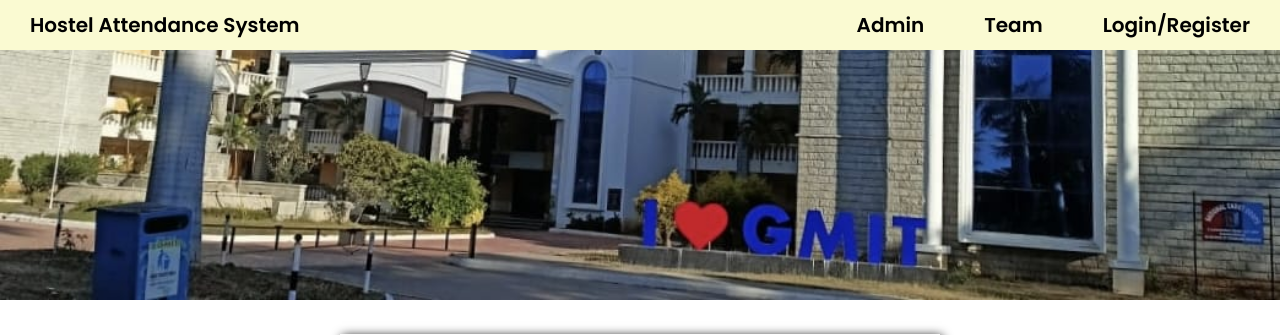
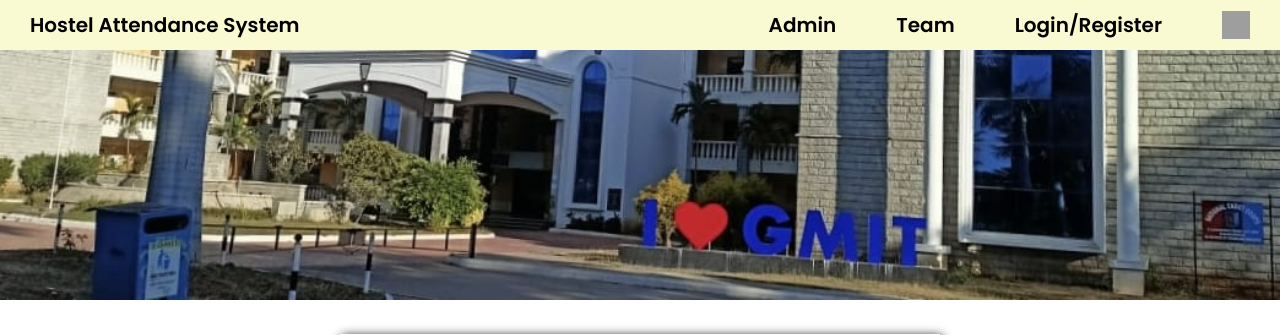
Before and after one commit to darshan03s/hostel_attendance_system, a Django app: page / in a window 1280 px wide. Shown: the top 335 px of the page. Run offline with Django 5.2, Linux system fonts and the light colour scheme; grey boxes are pictures that could not be loaded.

Commit message:
added github link

```diff
--- a/static/test.txt
+++ /dev/null
@@ -1 +0,0 @@
-this is a test txt
--- a/templates/index.html
+++ b/templates/index.html
@@ -24,9 +24,10 @@
         </ul>
         <ul>
             <li class="logo" id="logo"><a href="#logo">Hostel Attendance System</a></li>
-            <li class="nav-items"><a href="http://127.0.0.1:8000/admin/" target="_blank">Admin</a></li>
+            <li class="nav-items hideOnMobile"><a href="http://127.0.0.1:8000/admin/" target="_blank">Admin</a></li>
             <li class="nav-items hideOnMobile"><a href="#team">Team</a></li>
             <li class="nav-items hideOnMobile"><a href="#loginregister">Login/Register</a></li>
+            <li class="nav-items hideOnMobile"><a href="https://github.com/darshan03s/hostel_attendance_system/tree/main" target="_blank"><img src="../static/images/github-mark.png" alt="github" height="28" width="28"></a></li>
             <li class="menu-button" onclick="showSideBar()"><a href="#"><svg xmlns="http://www.w3.org/2000/svg"
                         height="24" viewBox="0 -960 960 960" width="24">
                         <path d="M120-240v-80h720v80H120Zm0-200v-80h720v80H120Zm0-200v-80h720v80H120Z" />
```
